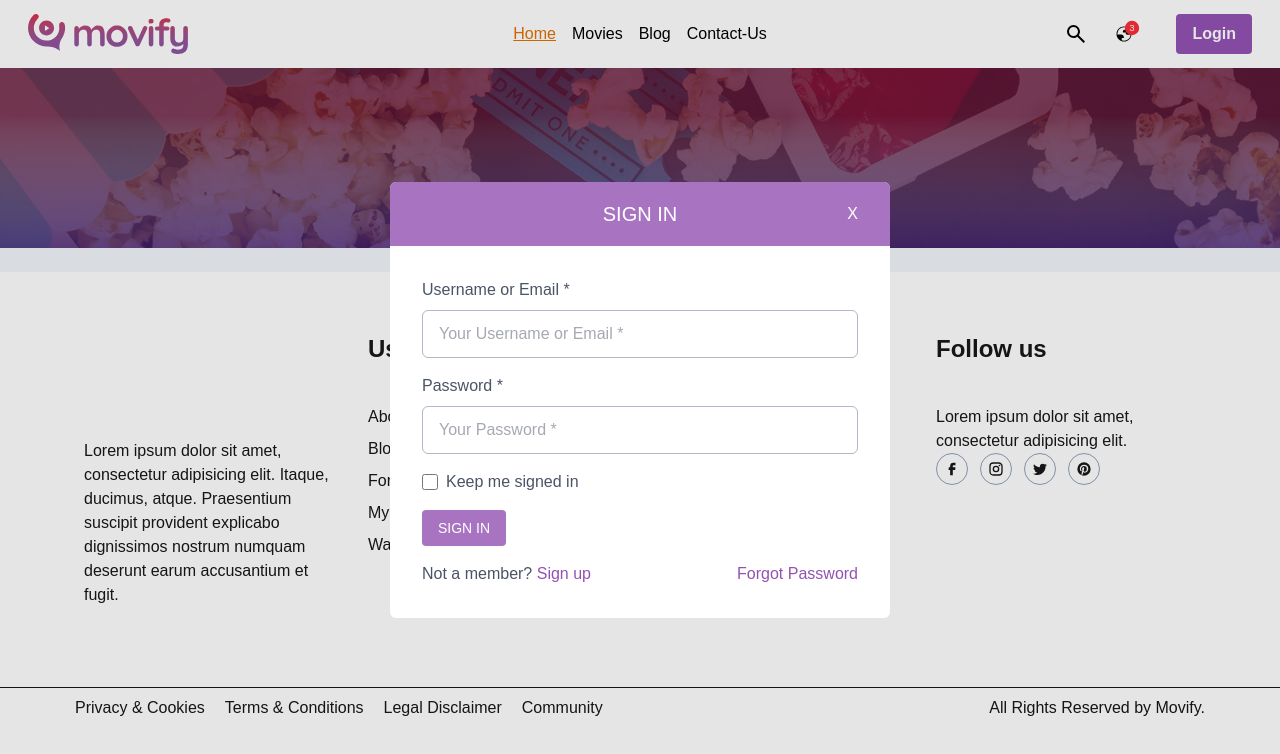
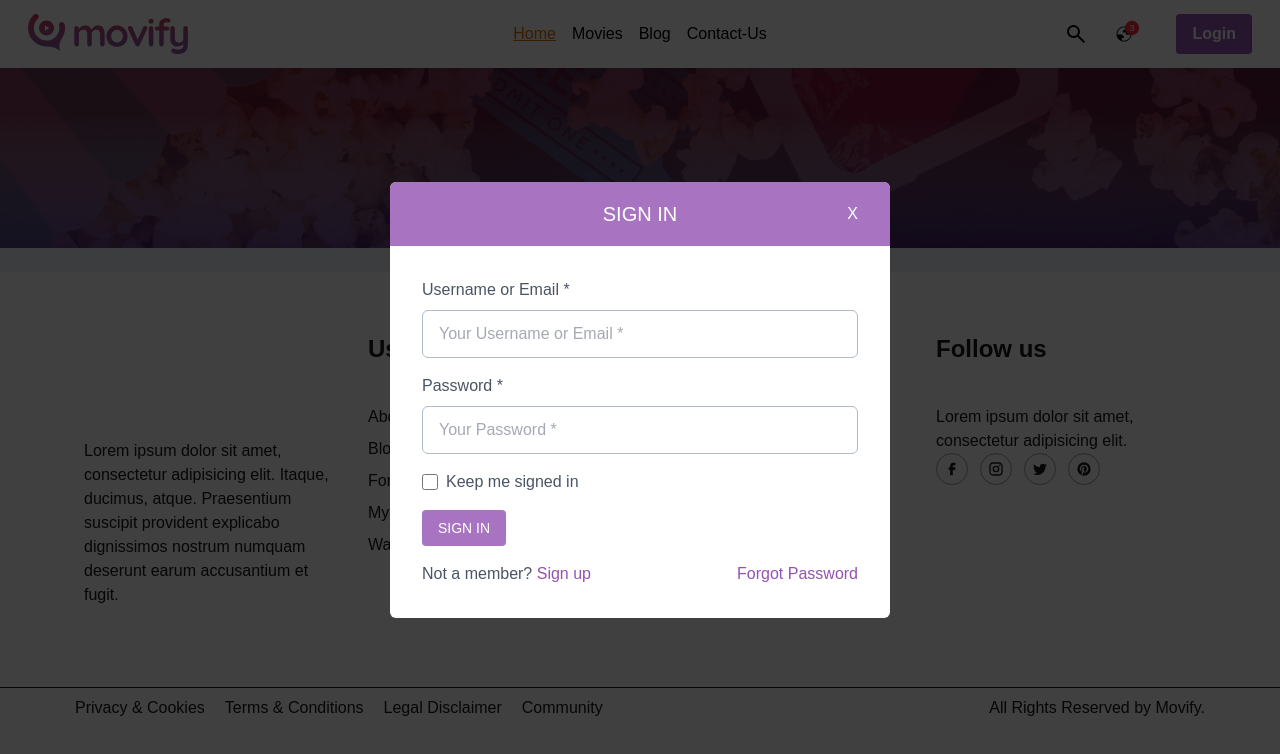
Before and after one commit to AndrewDavidsonDigital/Martins-Movies, a Next.js app: page / in a window 1280 px wide. Both pictures are taken after a click on the button "Login". Shown: the top 754 px of the page. Built offline with nearby package versions, Linux system fonts and the light colour scheme.

Commit message:
UI/DX: Modal Tweaks and refactoring out common methods

```diff
--- a/src/components/Modal.tsx
+++ b/src/components/Modal.tsx
@@ -4,10 +4,11 @@ import { cn } from '../utils/cn';
 interface ModalProps {
   modalRef: RefObject<HTMLDialogElement | null>;
   onClose: () => void;
-  title: string;
+  title?: string;
   children: React.ReactNode;
   className?: string;
   size?: 'sm' | 'md' | 'lg' | 'xl';
+  borderless?: boolean;
 }
 
 const sizeClasses = {
@@ -17,18 +18,13 @@ const sizeClasses = {
   xl: 'w-[700px]'
 };
 
-export function Modal({
-  modalRef,
-  onClose,
-  title,
-  children,
-  className,
-  size = 'md'
-}: ModalProps) {
+export function Modal(props: ModalProps) {
   return (
     <dialog
-      ref={modalRef}
-      className={cn(`
+      ref={props.modalRef}
+      closedby="any"
+      className={cn(
+        `
           absolute
           top-[calc(50dvh-50%)]
           left-[calc(50dvw-50%)]
@@ -40,20 +36,26 @@ export function Modal({
           open:opacity-100 open:scale-100
           block open:flex open:flex-col
           z-modal
-      `, sizeClasses[size], className)}
+          backdrop:bg-black/75
+        `,
+        sizeClasses[props.size || 'md'],
+        props.className,
+      )}
     >
+      {props.title && (
       <div className="grid-area-stack h-16 items-center bg-brand/80 text-white">
-        <h3 className="mx-auto text-xl uppercase">{title}</h3>
+        <h3 className="mx-auto text-xl uppercase">{props.title}</h3>
         <button
-          onClick={onClose}
+          onClick={props.onClose}
           className="ml-auto mr-8 hover:brightness-125 transition-all duration-200"
           aria-label="Close modal"
         >
           X
         </button>
       </div>
-      <div className="m-8 text-slate-800/80">
-        {children}
+      )}
+      <div className={`m-8 text-slate-800/80 ${props.borderless ? '!m-0' : ''}`}>
+        {props.children}
       </div>
     </dialog>
   );
--- a/src/structure/login.tsx
+++ b/src/structure/login.tsx
@@ -2,18 +2,17 @@
 
 import { GlobeIcon, SearchIcon } from "@/components/icons";
 import { Checkbox, Input, Modal } from "@/components";
-import { IBaseProps } from "@/utils/interfaces";
+import { IBaseModal, IBaseModalWithOpen, IBaseProps } from "@/utils/interfaces";
 import { RefObject, useRef, useState } from "react";
+import { closeModal, openModal } from "@/utils/modal";
 
 interface ILoginProps extends IBaseProps {
   alerts?: number;
 }
 
 // Local modal components
-interface ModalProps {
-  modalRef: RefObject<HTMLDialogElement | null>;
-  onClose: () => void;
-  onOpenModal: (modalRef: RefObject<HTMLDialogElement | null>) => void;
+// other modals included here as we need to hook into those too
+interface ModalProps extends IBaseModal, IBaseModalWithOpen {
   modalSignup: RefObject<HTMLDialogElement | null>;
   modalForgotten: RefObject<HTMLDialogElement | null>;
   modalLogin: RefObject<HTMLDialogElement | null>;
@@ -204,18 +203,6 @@ export default function Login(props: ILoginProps) {
     }
   }
 
-  function closeModal(modalRef: RefObject<HTMLDialogElement | null>){
-    if (modalRef && modalRef.current){
-      modalRef.current.close();
-    }
-  }
-
-  function openModal(modalRef: RefObject<HTMLDialogElement | null>){
-    if (modalRef && modalRef.current){
-      modalRef.current.showModal();
-    }
-  }
-
   return (
     <div className={`gap-8 items-center relative ${props.className}` }>
       <button><SearchIcon className="scale-150"/></button>
--- /dev/null
+++ b/src/utils/modal.ts
@@ -0,0 +1,13 @@
+import { RefObject } from "react";
+
+export function closeModal(modalRef: RefObject<HTMLDialogElement | null>){
+  if (modalRef && modalRef.current){
+    modalRef.current.close();
+  }
+}
+
+export function openModal(modalRef: RefObject<HTMLDialogElement | null>){
+  if (modalRef && modalRef.current){
+    modalRef.current.showModal();
+  }
+}
```
Also changed, not shown: src/utils/interfaces.ts (+11 -0 lines). Lines whose indentation alone changed are shown as unchanged.
